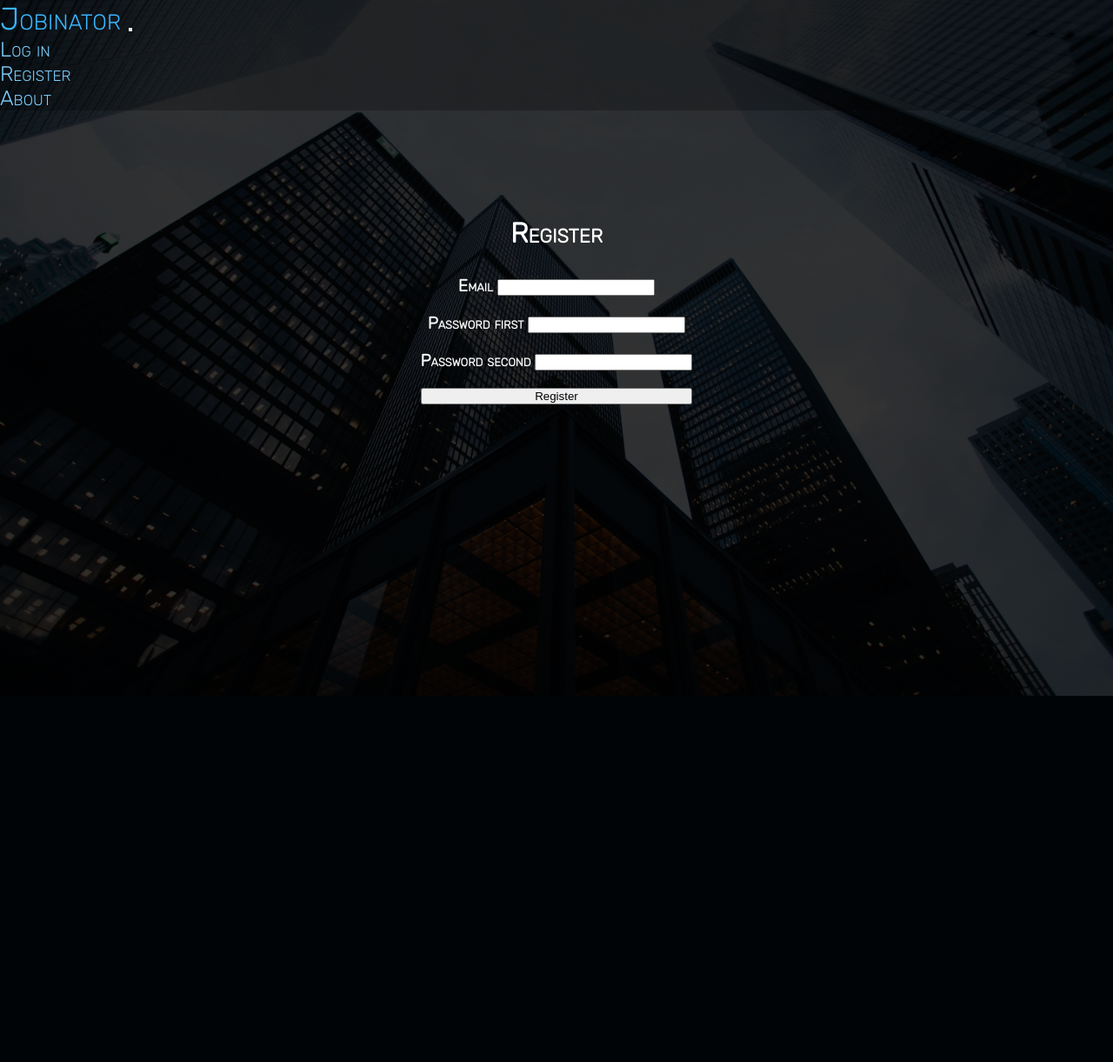
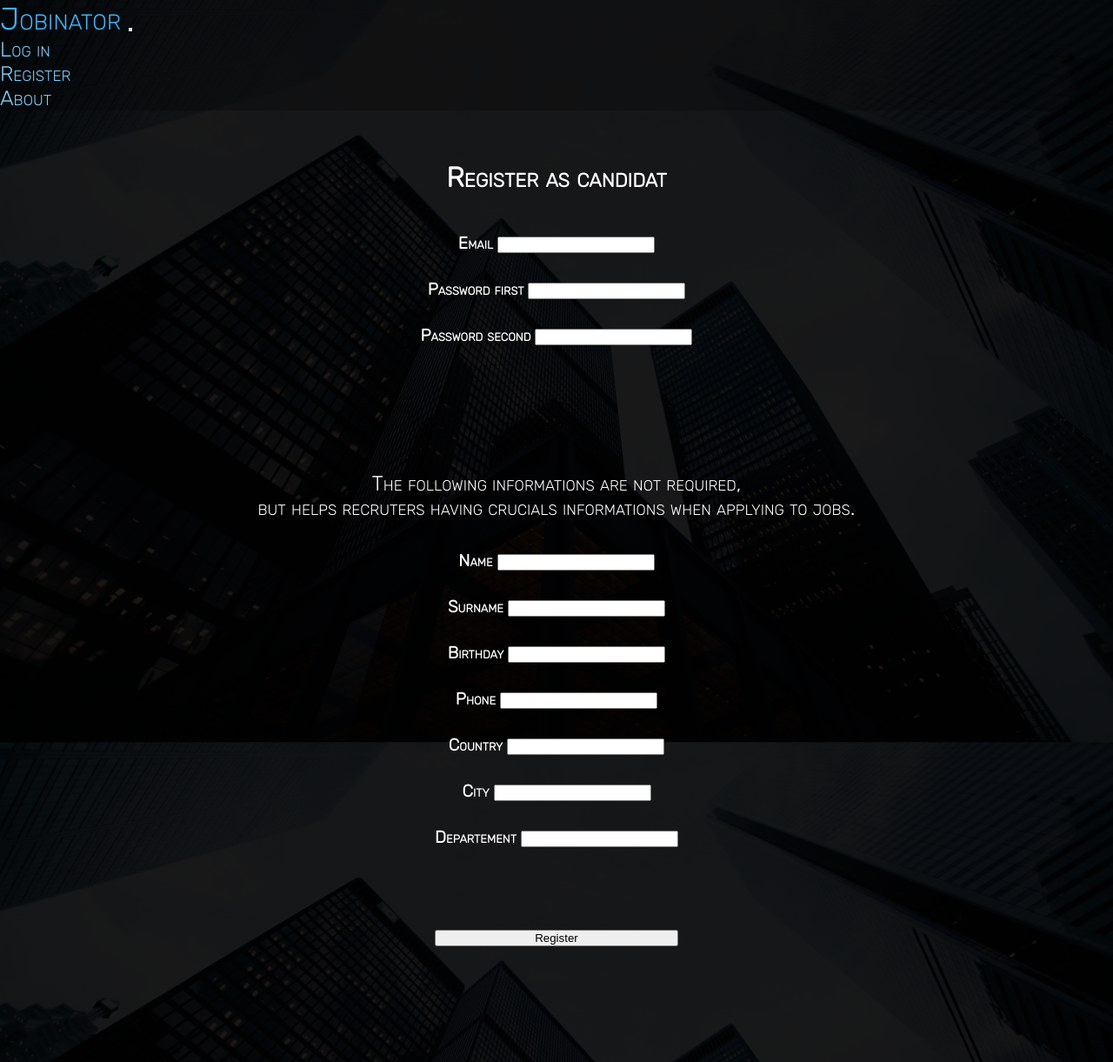
Before and after one commit to JulesDebeaumont/Jobinator-Renew, a Symfony app: template templates/registration/registerCandidat.html.twig in a window 1280 px wide. Shown: the whole page at 87% size. Before the commit the page ends 800 px from the top, so only its background shows below. Run offline with Twig, Linux system fonts and the light colour scheme; the template is opened without the code that fills it, so the values that code supplies are empty; form fields are guessed from the names that the template uses; some libraries are stand-ins or nearby versions.

Commit message:
register candidat form done

```diff
--- a/public/css/style.css
+++ b/public/css/style.css
@@ -13,11 +13,11 @@ body, html {
 }
 
 body {
-    background-image: linear-gradient(rgba(0, 0, 0, 0.8), rgba(0, 0, 0, 0.8)), url('../images/city.jpg');
+    background-image: linear-gradient(rgba(0, 0, 0, 0.9), rgba(0, 0, 0, 0.9)), url('../images/city.jpg');
     background-size: cover;
     background-position: center;
     background-attachment: fixed;
-    height: 100vh;
+    min-height: 100%;
 }
 
 .navbar-dark {
@@ -33,12 +33,25 @@ body {
 }
 
  .main-page {
+     min-height: 100%;
      margin-top: 20px;
      display: flex;
      justify-content: center;
      flex-direction: column;
      align-items: center;
      text-align: center;
+ }
+
+ .bg-block {
+    margin: 20px;
+    padding: 30px;
+    background-color: #00000060;
+    border-radius: 20px;
+    display: flex;
+    justify-content: center;
+    flex-direction: column;
+    align-items: center;
+    text-align: center;
  }
 
  @media screen and ( max-width: 1050px ) {
@@ -94,6 +107,10 @@ body {
      margin-top: 8%;
  }
 
+ .tiny-blank-divider {
+    margin-top: 3%;
+}
+
  @media screen and ( max-width: 1050px ) {
     .blank-divider {
         margin-top: 25%;
@@ -102,9 +119,21 @@ body {
     .small-blank-divider {
         margin-top: 15%;
     }
+
+    .tiny-blank-divider {
+        margin-top: 6%;
+    }
  }
 
  .register-form, .login-form {
+    margin: 20px;
+    display: flex;
+    justify-content: center;
+    flex-direction: column;
+    align-items: center;
+ }
+
+ .aligned-input {
     margin: 20px;
     display: flex;
     justify-content: center;
@@ -128,7 +157,20 @@ body {
     font-size: 1.2em;
 }
 
+.form-group {
+    margin: 15px 0px;
+}
+
 .alert {
     color: var(--bs-red);
     font-size: 1.5em;
 }
+
+.register-info {
+    margin-top: 120px;
+    font-size: 1.5em;
+}
+
+.submit-form {
+    margin-top: 80px;
+}
--- a/templates/base.html.twig
+++ b/templates/base.html.twig
@@ -3,11 +3,14 @@
 	<head>
 		<meta charset="UTF-8">
 		<meta name="viewport" content="width=device-width, initial-scale=1">
-        <title>{% block title %}Jobinator{% endblock %}</title>
+		<title>
+			{% block title %}Jobinator
+			{% endblock %}
+		</title>
 
 		{% block stylesheets %}
 			{{ encore_entry_link_tags('app') }}
-            <link href="./css/style.css" rel="stylesheet">
+			<link href="/css/style.css" rel="stylesheet">
 		{% endblock %}
 
 		{% block javascripts %}
@@ -65,7 +68,6 @@
 				</div>
 			</div>
 		</nav>
-        {% block body %}
-        {% endblock %}
+		{% block body %}{% endblock %}
 	</body>
 </html>
--- a/templates/registration/registerCandidat.html.twig
+++ b/templates/registration/registerCandidat.html.twig
@@ -2,13 +2,15 @@
 
 {% block body %}
 	<div class="main-page">
-		<div class="small-blank-divider"></div>
+		<div class="tiny-blank-divider"></div>
 
-		<h1>Register</h1>
+		<h1>Register as candidat</h1>
 
 		{{ form_start(registrationForm) }}
 
 		<div class="register-form">
+
+			<div class="aligned-input">
 				<div class="form-group">
 					<label for="registration_form[email]" class="form-group-label">
 						<strong>{{ form_label(registrationForm.email) }}</strong>
@@ -34,10 +36,66 @@
 					</label>
 					{{ form_widget(registrationForm.password.second) }}
 				</div>
-
-			<button type="submit" class="btn btn-dark">Register</button>
 			</div>
 
+			<span class="register-info">The following informations are not required,<br/>
+				but helps recruters having crucials informations when applying to jobs.</span>
+
+			<div class="aligned-input">
+				<div class="form-group">
+					<label for="registration_form[name]" class="form-group-label">
+						<strong>{{ form_label(registrationForm.name) }}</strong>
+					</label>
+					{{ form_widget(registrationForm.name) }}
+				</div>
+
+				<div class="form-group">
+					<label for="registration_form[surname]" class="form-group-label">
+						<strong>{{ form_label(registrationForm.surname) }}</strong>
+					</label>
+					{{ form_widget(registrationForm.surname) }}
+				</div>
+
+				<div class="form-group">
+					<label for="registration_form[birthday]" class="form-group-label">
+						<strong>{{ form_label(registrationForm.birthday) }}</strong>
+					</label>
+					{{ form_widget(registrationForm.birthday) }}
+				</div>
+
+				<div class="form-group">
+					<label for="registration_form[phone]" class="form-group-label">
+						<strong>{{ form_label(registrationForm.phone) }}</strong>
+					</label>
+					{{ form_widget(registrationForm.phone) }}
+				</div>
+
+				<div class="form-group">
+					<label for="registration_form[country]" class="form-group-label">
+						<strong>{{ form_label(registrationForm.country) }}</strong>
+					</label>
+					{{ form_widget(registrationForm.country) }}
+				</div>
+
+				<div class="form-group">
+					<label for="registration_form[city]" class="form-group-label">
+						<strong>{{ form_label(registrationForm.city) }}</strong>
+					</label>
+					{{ form_widget(registrationForm.city) }}
+				</div>
+
+				<div class="form-group">
+					<label for="registration_form[departement]" class="form-group-label">
+						<strong>{{ form_label(registrationForm.departement) }}</strong>
+					</label>
+					{{ form_widget(registrationForm.departement) }}
+				</div>
+				<button type="submit" class="btn btn-dark submit-form">Register</button>
+			</div>
+
+		</div>
 		{{ form_end(registrationForm) }}
+
+		<div class="small-blank-divider"></div>
 	</div>
 {% endblock %}
--- a/templates/registration/registerRecruter.html.twig
+++ b/templates/registration/registerRecruter.html.twig
@@ -35,7 +35,7 @@
 				{{ form_widget(registrationForm.password.second) }}
 			</div>
 
-			<button type="submit" class="btn btn-dark">Register</button>
+			<button type="submit" class="btn btn-dark submit-form">Register</button>
 		</div>
 
 		{{ form_end(registrationForm) }}
```
Also changed, not shown: src/Controller/RegistrationHomeController.php (+4 -3 lines), src/Form/RegistrationCandidatFormType.php (+15 -7 lines), src/Form/RegistrationRecruterFormType.php (+8 -1 lines). Lines whose indentation alone changed are shown as unchanged.
